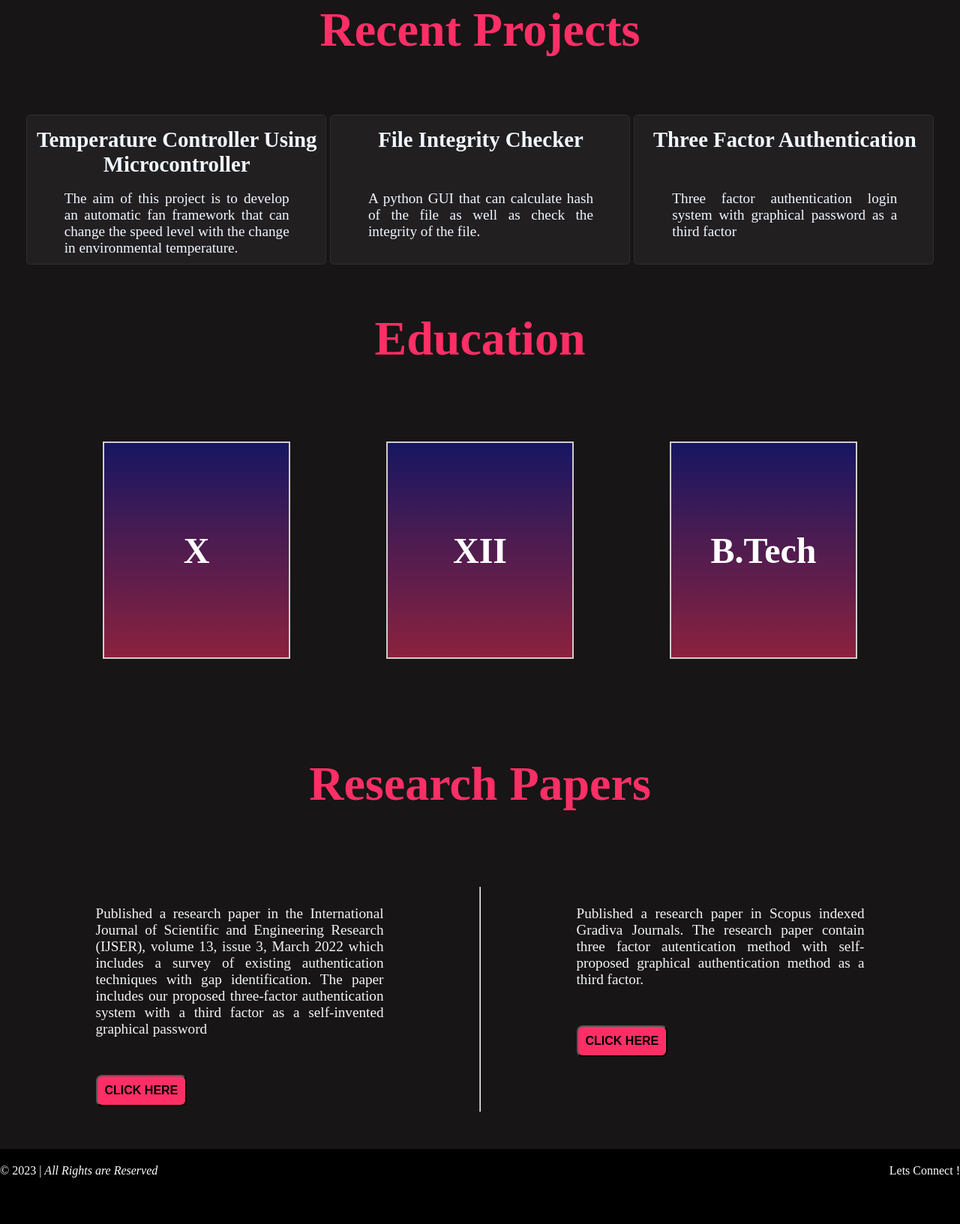
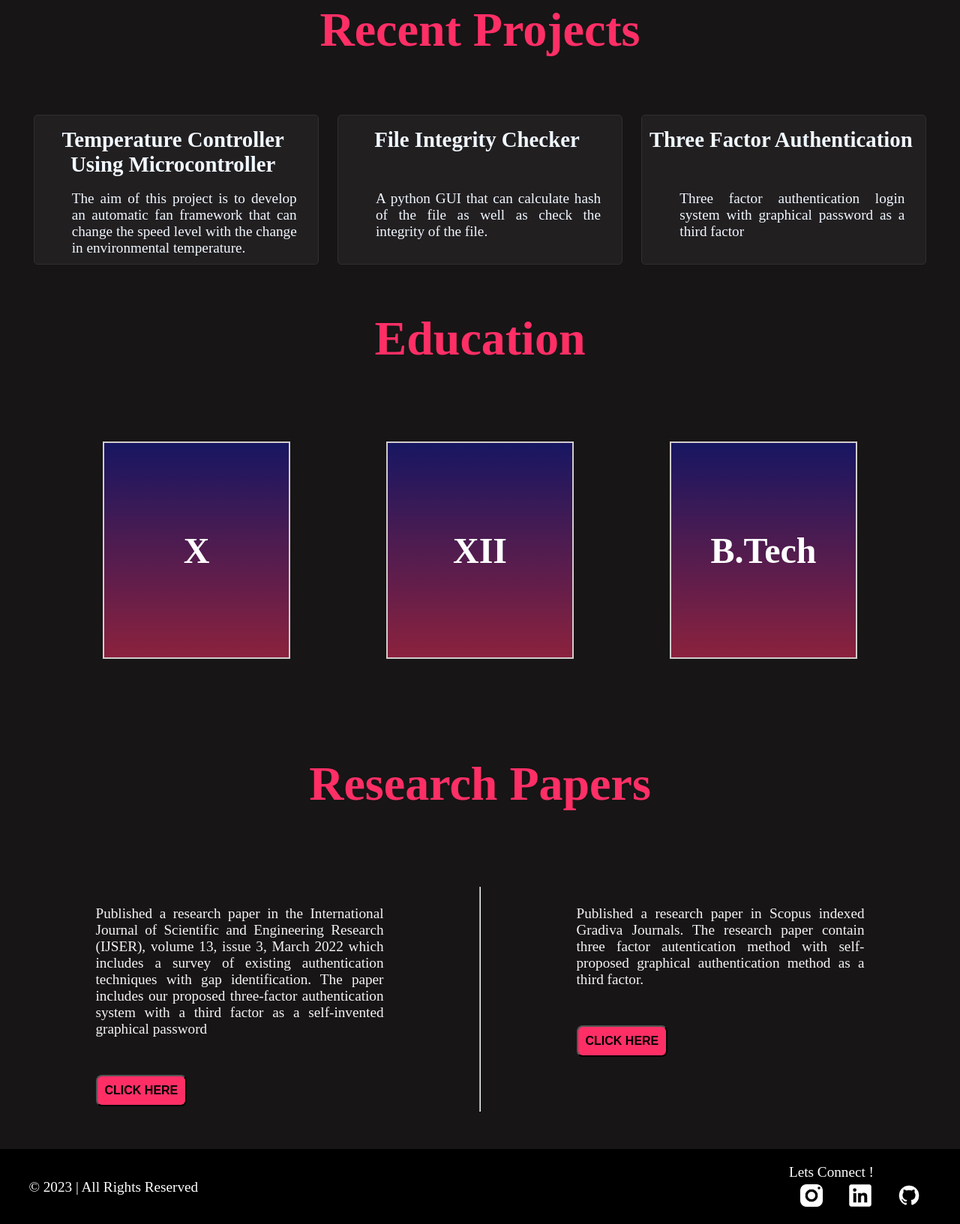
Before and after one commit to VirajLY/Personal-Portfolio, a plain HTML site: page index.html in a window 1280 px wide. Shown: the part 1148-2781 px from the top of the page at 75% size. Drawn offline with Linux system fonts and the light colour scheme.

Commit message:
added footer and favicon

```diff
--- a/index.html
+++ b/index.html
@@ -6,6 +6,7 @@
     <meta name="viewport" content="width=device-width, initial-scale=1.0">
     <title>Viraj's Portfolio</title>
     <link rel="stylesheet" href="style\style.css">
+    <link rel="icon" type="image/png" sizes="32x32" href="assets/favicon-32x32.png">
 </head>
 
 <body>
@@ -137,13 +138,14 @@
 
     <footer class="footer">
         <div class="footer-content">
-            <p>&copy; 2023 | <i> All Rights are Reserved</i></p>
-            <p>Lets Connect ! <a href=""><i class="fa fa-instagram" aria-hidden="true"></i></a>
-                <i class="fa fa-arrows"></i>
+            <p class="copyright">&copy; 2023 |  All Rights Reserved</p>
+            <p>Lets Connect !
+                <br>
+                <a href="https://instagram.com/viraj_yadav.007?igshid=ZmZhODViOGI=" target="_blank"><img src="assets/instagram-logo.png" alt="instagram-logo"></a>
+                <a href="https://www.linkedin.com/in/viraj-yadav-6a534423b" target="_blank"><img src="assets/linkedin-logo.png" alt="instagram-logo" class="linkedin-logo"></a>
+                <a href="https://github.com/VirajLY" target="_blank"><img src="assets/github-logo.png" alt="github-logo"></a>
             </p>
-
         </div>
-
 
     </footer>
 
--- a/style/style.css
+++ b/style/style.css
@@ -78,7 +78,7 @@ nav a:hover{
 }
 .avatar{
     /* background: linear-gradient(rgba(0, 0, 0, 0.6),rgba(0,0,0,0.8)),url(/avatar.jpg); */
-    background: linear-gradient(rgba(10, 10, 60, 0.55),rgba(0,0,0,0.8)),url(../avatar.jpg);
+    background: linear-gradient(rgba(10, 10, 60, 0.55),rgba(0,0,0,0.8)),url(/assets/avatar.jpg);
     background-color: rgb(23, 21, 22);
     background-size:cover;
     /* border: 2px solid red; */
@@ -145,7 +145,7 @@ nav a:hover{
 .project{
     border: 1px solid rgb(49, 46, 46);
     border-radius: 5px;
-    width: 400px;
+    width: 380px;
     height: 200px;
     color: aliceblue;
     text-align: center;
@@ -159,7 +159,7 @@ nav a:hover{
 .project-heading{
     /* background-color: rgba(63, 59, 60, 0.545); */
     /* border-radius: 20px 20px 0 0; */
-    width: 400px;
+    width: 370px;
     height: 100px;
     /* margin-bottom: 15px; */
     padding-top: 1rem;
@@ -272,8 +272,29 @@ nav a:hover{
     /* background-color: rgb(255, 47, 102); */
     margin-top: 50px;
     padding-top: 20px;
+    /* border: 1px solid red; */
 }
 .footer-content{
     display: flex;
     justify-content: space-between;
+    font-size: 1.2rem;
+    margin: 0 3%;
+    font-weight: 100;
 }
+.footer-content img{
+    width: 40px;
+    margin: 0 10px;
+
+}
+.footer-content img:hover{
+    border: 2px solid rgb(255, 47, 102);
+    /* background-color: rgb(255, 47, 102); */
+    border-radius: 30%;
+    box-shadow: 5px 2px  30px rgb(240, 55, 228);
+}
+.copyright{
+    padding-top: 20px;
+}
+.connect{
+    margin-bottom: 10px;
+}
```
Also changed, not shown: CS.jpg (deleted), assets/avatar.jpg (renamed from avatar.jpg), assets/favicon-32x32.png (added), assets/github-logo.png (added), assets/instagram-logo.png (added), assets/linkedin-logo.png (added), dcfan.png (deleted), integrity.jpg (deleted), microcontroller.png (deleted).
